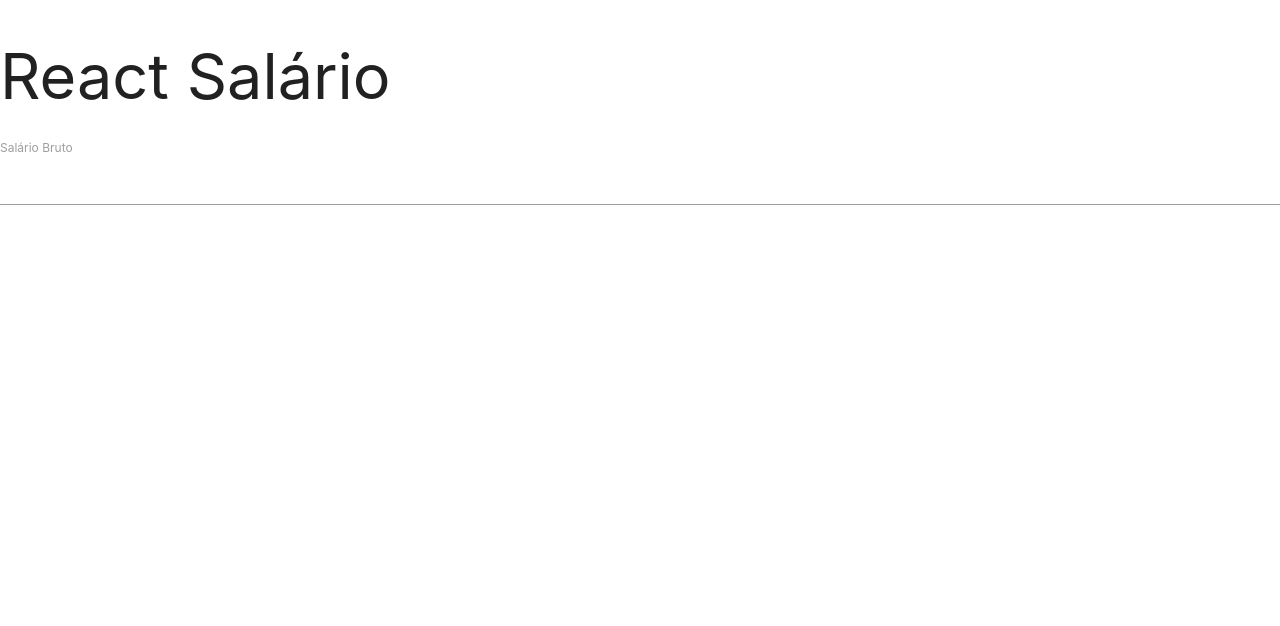
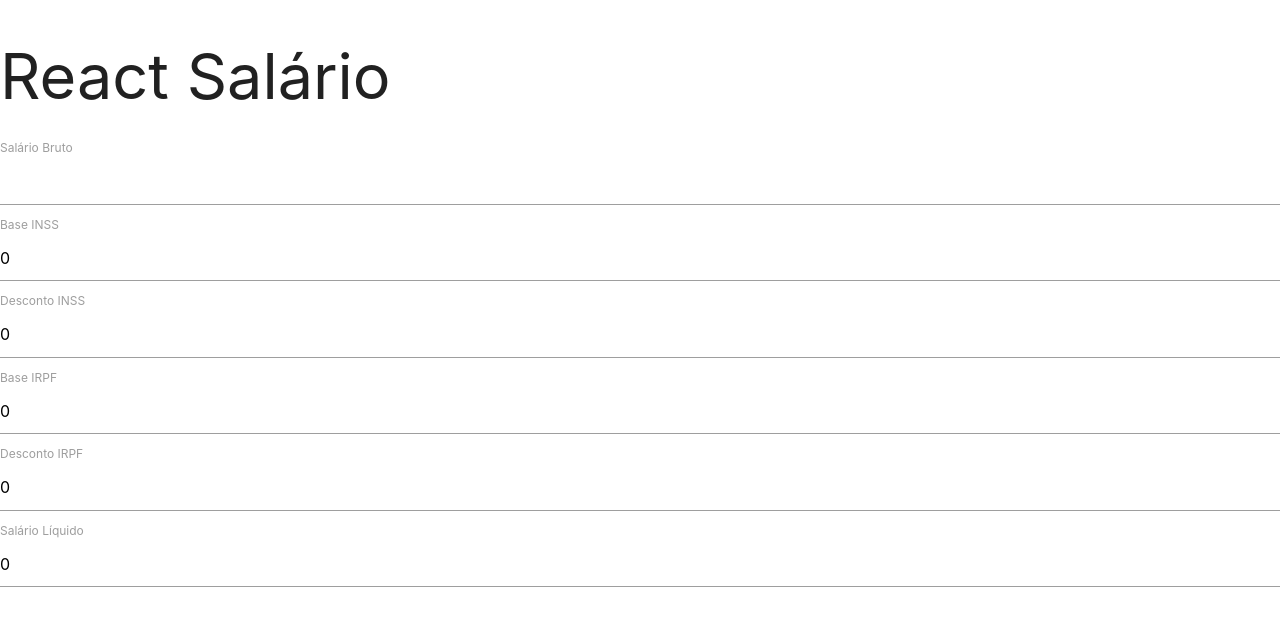
Before and after one commit to DevEverton/react-salary, a React (Create React App) app: page / in a window 1280 px wide. Shown: the top 626 px of the page. Built offline with nearby package versions, Linux system fonts and the light colour scheme.

Commit message:
Implemented inputs

```diff
--- a/src/App.js
+++ b/src/App.js
@@ -1,12 +1,13 @@
 import React, { Component } from "react";
 import EditableInput from "./components/EditableInput";
 import { calculateSalaryFrom } from "./helpers/salary.js";
+import ReadOnlyInput from "./components/ReadOnlyInput";
 
 export default class App extends Component {
-  constructor(props) {
+  constructor() {
     super();
     this.state = {
-      grossSalary: 0,
+      grossSalary: "",
       baseINSS: 0,
       discountINSS: 0,
       baseIRPF: 0,
@@ -15,11 +16,9 @@ export default class App extends Component {
     };
   }
 
-  componentDidMount() {
-    this.getDataFromSalary(10000);
-  }
-
-  handleInput = (event) => {};
+  handleInputChange = (inputSalary) => {
+    this.setState({ grossSalary: inputSalary });
+  };
   getDataFromSalary = (grossSalary) => {
     let data = calculateSalaryFrom(grossSalary);
     const { baseINSS, discountINSS, baseIRPF, discountIRPF, netSalary } = data;
@@ -34,10 +33,41 @@ export default class App extends Component {
     });
   };
   render() {
+    const {
+      grossSalary,
+      baseINSS,
+      discountINSS,
+      baseIRPF,
+      discountIRPF,
+      netSalary,
+    } = this.state;
+
     return (
       <div>
         <h1>React Salário</h1>
-        <EditableInput />
+        <EditableInput
+          id={"grossSalary"}
+          label={"Salário Bruto"}
+          inputSalary={grossSalary}
+          onInputChange={this.handleInputChange}
+        />
+        <ReadOnlyInput id={"baseINSS"} label={"Base INSS"} value={baseINSS} />
+        <ReadOnlyInput
+          id={"discountINSS"}
+          label={"Desconto INSS"}
+          value={discountINSS}
+        />
+        <ReadOnlyInput id={"baseIRPF"} label={"Base IRPF"} value={baseIRPF} />
+        <ReadOnlyInput
+          id={"discountIRPF"}
+          label={"Desconto IRPF"}
+          value={discountIRPF}
+        />
+        <ReadOnlyInput
+          id={"metSalary"}
+          label={"Salário Líquido"}
+          value={netSalary}
+        />
       </div>
     );
   }
--- a/src/components/EditableInput.js
+++ b/src/components/EditableInput.js
@@ -1,13 +1,23 @@
 import React, { Component } from "react";
 
 export default class EditableInput extends Component {
+  handleInputChange = (event) => {
+    const newSalary = event.target.value;
+    this.props.onInputChange(newSalary);
+  };
   render() {
+    const { inputSalary, label, id } = this.props;
     return (
       <div>
-        <label className="active" htmlFor="bruto">
-          Salário Bruto
+        <label className="active" htmlFor={id}>
+          {label}
         </label>
-        <input type="text" id="bruto" />{" "}
+        <input
+          type="text"
+          id={id}
+          onChange={this.handleInputChange}
+          value={inputSalary}
+        />{" "}
       </div>
     );
   }
--- a/src/components/ReadOnlyInput.js
+++ b/src/components/ReadOnlyInput.js
@@ -2,9 +2,19 @@ import React, { Component } from "react";
 
 export default class ReadOnlyInput extends Component {
   render() {
+    const { value, label, id } = this.props;
     return (
       <div>
-        <input type="text" />
+        <label className="active" htmlFor={id}>
+          {label}
+        </label>
+        <input
+          type="text"
+          id={id}
+          onChange={this.handleInputChange}
+          value={value}
+          readOnly
+        />{" "}
       </div>
     );
   }
```
